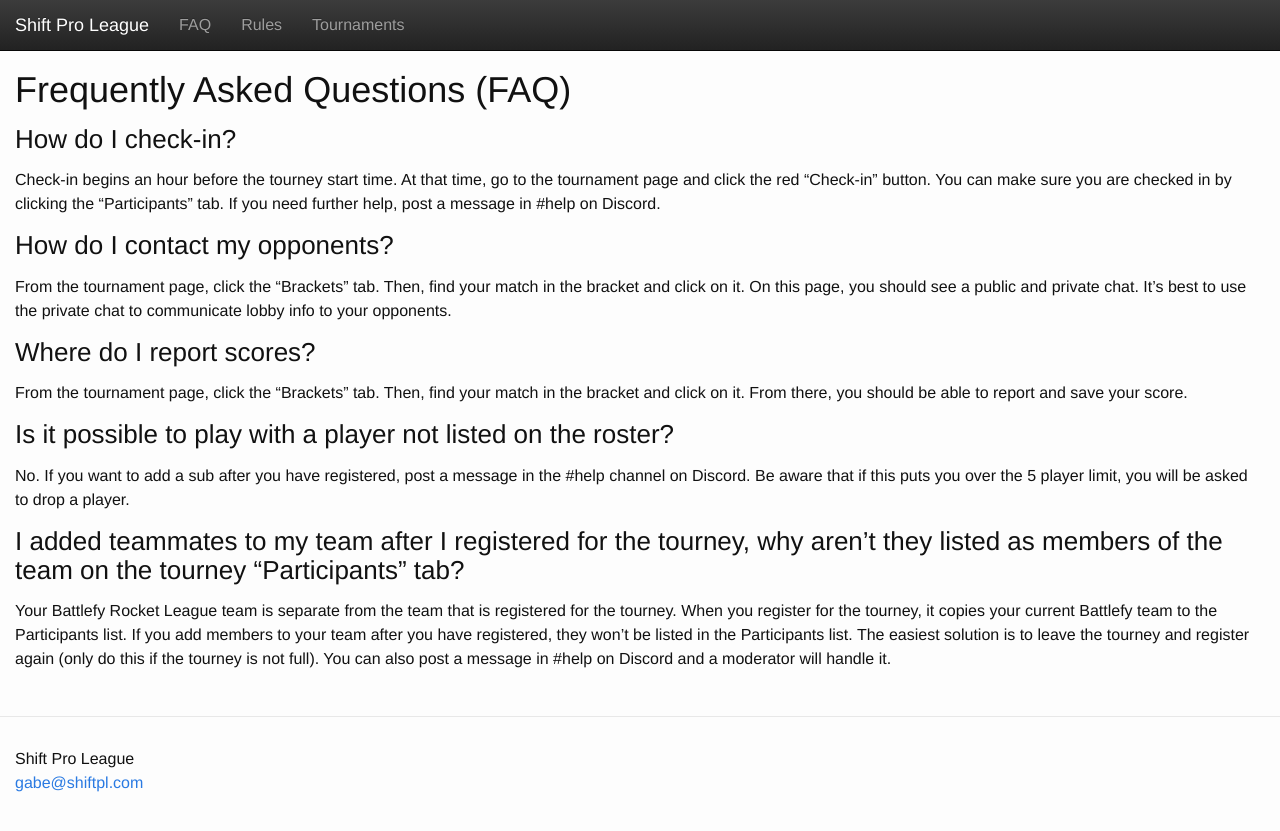
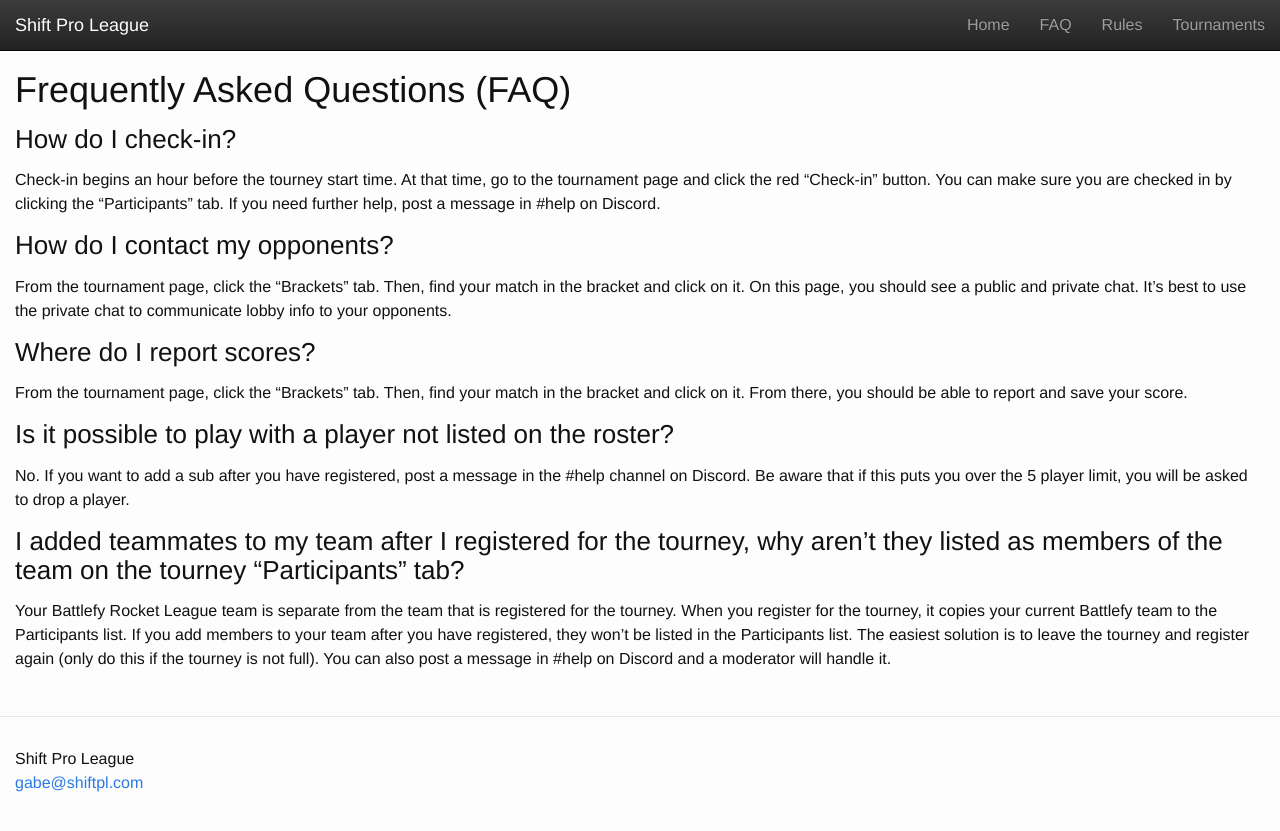
Before and after one commit to Alstedo/alstedo.github.io, a Jekyll site: the page built from faq.md, in a window 1280 px wide. Shown: the top 831 px of the page. Built offline with Jekyll 4.4.1, drawn with Linux system fonts in a browser that asks for light colours.

Commit message:
navbar collapses now

```diff
--- a/_includes/header.html
+++ b/_includes/header.html
@@ -1,9 +1,15 @@
-<header class="">
+<header>
 
   <nav class="navbar navbar-fixed-top navbar-inverse">
     <div class="container-fluid">
       <!-- Brand and toggle get grouped for better mobile display -->
       <div class="navbar-header">
+        <button type="button" class="navbar-toggle collapsed" data-toggle="collapse" data-target="#bs-example-navbar-collapse-1" aria-expanded="false">
+          <span class="sr-only">Toggle navigation</span>
+          <span class="icon-bar"></span>
+          <span class="icon-bar"></span>
+          <span class="icon-bar"></span>
+        </button>
         <a class="navbar-brand" href="{{ site.baseurl }}/">
           <span> {{ site.title }} </span>
         </a>
@@ -12,12 +18,13 @@
         </a> -->
       </div>
 
-      <div class="collapse navbar-collapse" id="navbar">
-        <ul class="nav navbar-nav">
+      <div class="collapse navbar-collapse" id="bs-example-navbar-collapse-1">
+        <ul class="nav navbar-nav navbar-right">
+          <li><a class="active page-scroll" href="{{ site.baseurl }}/">Home</a></li>
           {% for page in site.pages %}
             <li>
               {% if page.title %}
-              <a class="page-link" href="{{ page.url | prepend: site.baseurl }}">
+              <a class="page-scroll" href="{{ page.url | prepend: site.baseurl }}">
                 {{ page.title }}
               </a>
               {% endif %}
```
